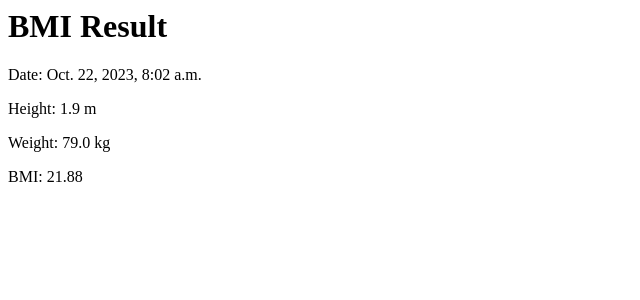
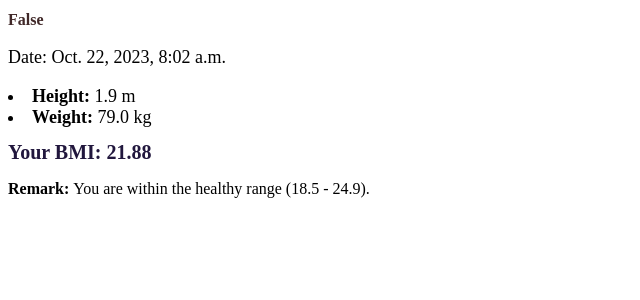
Before and after one commit to Wildchayote/Django_BMI_Xchange, a Django app: page /bmi/result/2/ in a window 1280 px wide. Shown: the top 300 px of the page, without its empty margins (0-640 px from the left). Run offline with Django 3.2, Linux system fonts and the light colour scheme; data comes from the database, SQL or seed files in the repository.

Commit message:
Update bmi_result.html

```diff
--- a/templates/bmi_result.html
+++ b/templates/bmi_result.html
@@ -1,5 +1,21 @@
-<h1>BMI Result</h1>
-<p>Date: {{ bmi_record.date }}</p>
-<p>Height: {{ bmi_record.height }} m</p>
-<p>Weight: {{ bmi_record.weight }} kg</p>
-<p>BMI: {{ bmi|floatformat:2 }}</p>
+
+{% extends 'base.html' %}
+{%block content%}
+<h1 style="color: rgba(31, 3, 3, 0.853); font-size: 16px; ">{{ bmi_record.name }}</h1>
+    <p style="font-size: 18px;">Date: {{ bmi_record.date }}</p>
+    <li style="font-size: 18px;"><b>Height:</b> {{ bmi_record.height }} m</li>
+    <li style="font-size: 18px;"><b>Weight:</b> {{ bmi_record.weight }} kg</li>
+
+    <h1 style="color: rgba(13, 2, 44, 0.916); font-size: 20px;">Your BMI: {{ bmi|floatformat:2 }}</h1>
+
+    {% if bmi < 18.5 %}
+    <p><b>Remark: </b> {{bmi_record.name}}, you are within the underweight range (Below 18.5).</p>
+    {% elif bmi >= 18.5 and bmi <= 24.9 %}
+    <p><b>Remark: </b> You are within the healthy range (18.5 - 24.9).</p>
+    {% elif bmi >= 25.0 and bmi <= 29.9 %}
+    <p><b>Remark: </b> You are within the overweight range (25.0 - 29.9).</p>
+    {% elif bmi >= 30.0 %}
+    <p><b>Remark: </b> {{bmi_record.name}}, you are within the obese range (30 and above).</p>
+    {% endif %}
+
+{%endblock%}
```
